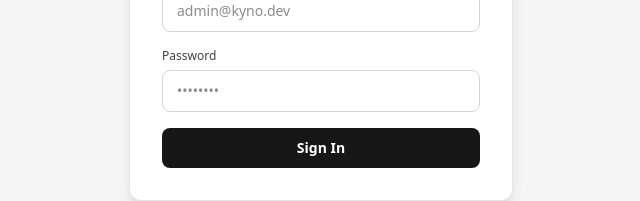
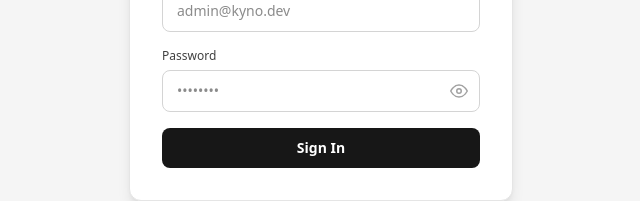
Before and after one commit to KANE-CMD99/kyno, a Next.js app: page /admin in a window 1280 px wide. Shown: the part 400-601 px from the top of the page, without its empty margins (319-959 px from the left). Built offline with nearby package versions, Linux system fonts and the light colour scheme.

Commit message:
feat: add password show/hide toggle to Sign In and Admin login forms

```diff
--- a/src/app/admin/page.tsx
+++ b/src/app/admin/page.tsx
@@ -7,6 +7,7 @@ import { adminLogin } from "./actions";
 export default function AdminLoginPage() {
   const [email, setEmail] = useState("");
   const [password, setPassword] = useState("");
+  const [showPassword, setShowPassword] = useState(false);
   const [error, setError] = useState("");
   const [loading, setLoading] = useState(false);
   const router = useRouter();
@@ -52,14 +53,34 @@ export default function AdminLoginPage() {
           </div>
           <div>
             <label className="block text-xs font-medium text-neutral-700">Password</label>
+            <div className="relative mt-1.5">
               <input
-              type="password"
+                type={showPassword ? "text" : "password"}
                 value={password}
                 onChange={(e) => setPassword(e.target.value)}
                 required
-              className="mt-1.5 block w-full rounded-lg border border-neutral-300 px-3.5 py-2.5 text-sm text-neutral-900 outline-none focus:border-blue-500 focus:ring-1 focus:ring-blue-500"
+                className="block w-full rounded-lg border border-neutral-300 px-3.5 py-2.5 pr-10 text-sm text-neutral-900 outline-none focus:border-blue-500 focus:ring-1 focus:ring-blue-500"
                 placeholder="••••••••"
               />
+              <button
+                type="button"
+                onClick={() => setShowPassword(!showPassword)}
+                className="absolute right-2 top-1/2 -translate-y-1/2 rounded p-1 text-neutral-400 transition-colors hover:text-neutral-600"
+                aria-label={showPassword ? "Hide password" : "Show password"}
+              >
+                {showPassword ? (
+                  <svg width="18" height="18" viewBox="0 0 24 24" fill="none" stroke="currentColor" strokeWidth="2" strokeLinecap="round" strokeLinejoin="round">
+                    <path d="M17.94 17.94A10.07 10.07 0 0 1 12 20c-7 0-11-8-11-8a18.45 18.45 0 0 1 5.06-5.94M9.9 4.24A9.12 9.12 0 0 1 12 4c7 0 11 8 11 8a18.5 18.5 0 0 1-2.16 3.19m-6.72-1.07a3 3 0 1 1-4.24-4.24" />
+                    <line x1="1" y1="1" x2="23" y2="23" />
+                  </svg>
+                ) : (
+                  <svg width="18" height="18" viewBox="0 0 24 24" fill="none" stroke="currentColor" strokeWidth="2" strokeLinecap="round" strokeLinejoin="round">
+                    <path d="M1 12s4-8 11-8 11 8 11 8-4 8-11 8-11-8-11-8z" />
+                    <circle cx="12" cy="12" r="3" />
+                  </svg>
+                )}
+              </button>
+            </div>
           </div>
           <button
             type="submit"
--- a/src/components/AuthModal.tsx
+++ b/src/components/AuthModal.tsx
@@ -15,6 +15,7 @@ interface AuthModalProps {
 export default function AuthModal({ isOpen, initialMode = "signin", onClose, onSuccess }: AuthModalProps) {
   const [mode, setMode] = useState<"signin" | "signup">(initialMode);
   const [error, setError] = useState("");
+  const [showPassword, setShowPassword] = useState(false);
   const [isPending, startTransition] = useTransition();
   const router = useRouter();
 
@@ -147,15 +148,35 @@ export default function AuthModal({ isOpen, initialMode = "signin", onClose, onS
 
               <div>
                 <label htmlFor="password" className="block text-xs font-medium text-neutral-700">Password</label>
+                <div className="relative mt-1.5">
                   <input
                     id="password"
                     name="password"
-                  type="password"
+                    type={showPassword ? "text" : "password"}
                     required
                     minLength={6}
-                  className="mt-1.5 block w-full rounded-lg border border-neutral-300 px-3.5 py-2.5 text-sm text-neutral-900 placeholder-neutral-400 outline-none transition-colors focus:border-blue-500 focus:ring-1 focus:ring-blue-500"
+                    className="block w-full rounded-lg border border-neutral-300 px-3.5 py-2.5 pr-10 text-sm text-neutral-900 placeholder-neutral-400 outline-none transition-colors focus:border-blue-500 focus:ring-1 focus:ring-blue-500"
                     placeholder="••••••••"
                   />
+                  <button
+                    type="button"
+                    onClick={() => setShowPassword(!showPassword)}
+                    className="absolute right-2 top-1/2 -translate-y-1/2 rounded p-1 text-neutral-400 transition-colors hover:text-neutral-600"
+                    aria-label={showPassword ? "Hide password" : "Show password"}
+                  >
+                    {showPassword ? (
+                      <svg width="18" height="18" viewBox="0 0 24 24" fill="none" stroke="currentColor" strokeWidth="2" strokeLinecap="round" strokeLinejoin="round">
+                        <path d="M17.94 17.94A10.07 10.07 0 0 1 12 20c-7 0-11-8-11-8a18.45 18.45 0 0 1 5.06-5.94M9.9 4.24A9.12 9.12 0 0 1 12 4c7 0 11 8 11 8a18.5 18.5 0 0 1-2.16 3.19m-6.72-1.07a3 3 0 1 1-4.24-4.24" />
+                        <line x1="1" y1="1" x2="23" y2="23" />
+                      </svg>
+                    ) : (
+                      <svg width="18" height="18" viewBox="0 0 24 24" fill="none" stroke="currentColor" strokeWidth="2" strokeLinecap="round" strokeLinejoin="round">
+                        <path d="M1 12s4-8 11-8 11 8 11 8-4 8-11 8-11-8-11-8z" />
+                        <circle cx="12" cy="12" r="3" />
+                      </svg>
+                    )}
+                  </button>
+                </div>
                 {mode === "signup" && (
                   <p className="mt-1 text-xs text-neutral-400">At least 6 characters</p>
                 )}
```
Lines whose indentation alone changed are shown as unchanged.
